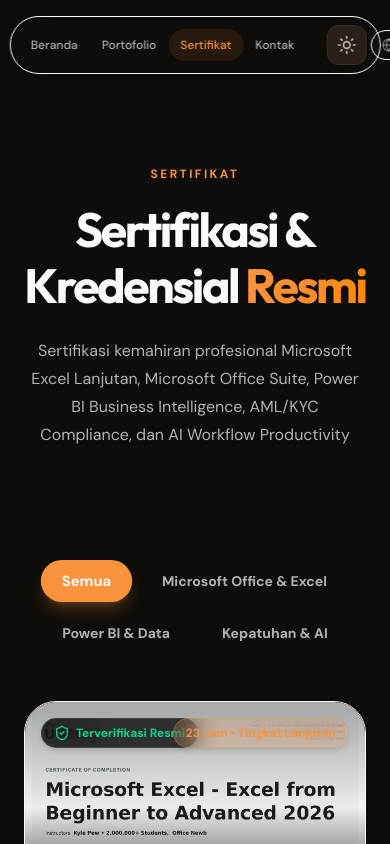
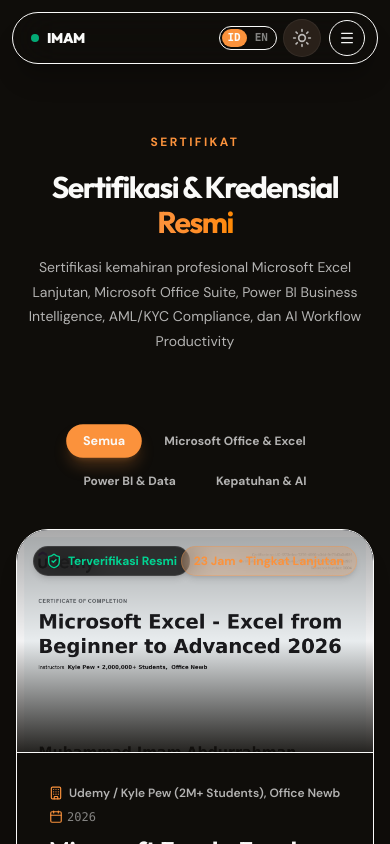
Before and after one commit to imamabdurrahmann/portfolio, a Next.js app: page /certificates in a window 390 px wide. Shown: the top 844 px of the page. Built offline with nearby package versions, Linux system fonts and the light colour scheme.

Commit message:
fix(responsive): overhaul mobile navbar, hero typography, spacing, and horizontal overflow

```diff
--- a/src/app/certificates/page.tsx
+++ b/src/app/certificates/page.tsx
@@ -80,7 +80,7 @@ export default function CertificatesPage() {
       </AnimatePresence>
 
       {/* Hero */}
-      <section className="py-20 px-6 relative overflow-hidden">
+      <section className="py-12 sm:py-20 px-4 sm:px-6 relative overflow-hidden">
         <div className="absolute top-0 right-1/4 w-96 h-96 bg-primary/10 blur-[100px] rounded-full pointer-events-none -z-10" />
         <div className="container mx-auto max-w-5xl text-center relative z-10">
           <motion.div
@@ -89,13 +89,13 @@ export default function CertificatesPage() {
             transition={{ duration: 0.5 }}
           >
             <span className="text-primary text-xs font-bold uppercase tracking-[0.2em]">{t("nav.certificates")}</span>
-            <h1 className="text-5xl md:text-7xl font-black text-foreground mt-4 tracking-tighter">
+            <h1 className="text-3xl sm:text-5xl md:text-7xl font-black text-foreground mt-4 tracking-tighter">
               {t("certificates.title")}{" "}
               <span className="text-transparent bg-clip-text bg-gradient-to-r from-primary to-orange-400">
                 {t("certificates.titleAccent")}
               </span>
             </h1>
-            <p className="mt-6 text-base md:text-lg text-foreground/60 max-w-2xl mx-auto leading-relaxed">
+            <p className="mt-4 sm:mt-6 text-sm sm:text-base md:text-lg text-foreground/70 max-w-2xl mx-auto leading-relaxed">
               {t("certificates.subtitle")}
             </p>
           </motion.div>
@@ -103,15 +103,15 @@ export default function CertificatesPage() {
       </section>
 
       {/* Certificates Grid */}
-      <section className="py-8 px-6 pb-24">
+      <section className="py-6 sm:py-8 px-4 sm:px-6 pb-16 sm:pb-24">
         <div className="container mx-auto max-w-6xl">
           {/* Filters */}
-          <div className="flex justify-center flex-wrap gap-3 md:gap-4 mb-12">
+          <div className="flex justify-center flex-wrap gap-2 sm:gap-3 md:gap-4 mb-8 sm:mb-12">
             {(['all', 'office', 'data', 'compliance'] as const).map((f) => (
               <button
                 key={f}
                 onClick={() => setFilter(f)}
-                className={`px-5 py-2.5 rounded-full text-sm md:text-base font-bold transition-all ${
+                className={`px-4 sm:px-5 py-2 sm:py-2.5 rounded-full text-xs sm:text-sm md:text-base font-bold transition-all ${
                   filter === f
                     ? 'bg-primary text-primary-foreground shadow-lg shadow-primary/25 scale-105'
                     : 'bg-secondary/50 text-foreground/70 hover:bg-secondary hover:text-foreground hover:scale-105'
--- a/src/app/globals.css
+++ b/src/app/globals.css
@@ -113,6 +113,8 @@ html[data-theme="light"],
 
   html {
     scroll-behavior: smooth;
+    overflow-x: hidden;
+    max-width: 100vw;
   }
 
   body {
@@ -124,6 +126,9 @@ html[data-theme="light"],
     -moz-osx-font-smoothing: grayscale;
     transition: background 0.4s ease, color 0.4s ease;
     position: relative;
+    overflow-x: hidden;
+    max-width: 100vw;
+    width: 100%;
   }
 
   /* Page transition - fade in on load */
@@ -257,9 +262,9 @@ h1, h2, h3, h4, h5, h6 {
   display: flex;
   align-items: center;
   justify-content: center;
-  width: 40px;
-  height: 40px;
-  border-radius: 0.75rem;
+  width: 38px;
+  height: 38px;
+  border-radius: 9999px;
   background: var(--secondary);
   border: 1px solid var(--border);
   cursor: pointer;
--- a/src/components/LanguageToggle.tsx
+++ b/src/components/LanguageToggle.tsx
@@ -7,12 +7,12 @@ export function LanguageToggle() {
   const { locale, setLocale } = useLocale();
 
   return (
-    <div className="flex items-center gap-0.5 p-1 rounded-full bg-secondary/80 border border-border text-xs font-mono">
-      <Globe className="w-3.5 h-3.5 ml-1.5 mr-0.5 text-foreground/50 shrink-0" />
+    <div className="flex items-center gap-0.5 p-0.5 sm:p-1 rounded-full bg-secondary/80 border border-border text-xs font-mono">
+      <Globe className="w-3.5 h-3.5 ml-1 mr-0.5 text-foreground/50 shrink-0 hidden sm:block" />
       <button
         type="button"
         onClick={() => setLocale("id")}
-        className={`px-2 py-0.5 rounded-full transition-all text-xs font-bold ${
+        className={`px-1.5 sm:px-2 py-0.5 rounded-full transition-all text-[11px] sm:text-xs font-bold ${
           locale === "id"
             ? "bg-primary text-primary-foreground shadow-sm"
             : "text-foreground/50 hover:text-foreground hover:bg-white/5"
@@ -24,7 +24,7 @@ export function LanguageToggle() {
       <button
         type="button"
         onClick={() => setLocale("en")}
-        className={`px-2 py-0.5 rounded-full transition-all text-xs font-bold ${
+        className={`px-1.5 sm:px-2 py-0.5 rounded-full transition-all text-[11px] sm:text-xs font-bold ${
           locale === "en"
             ? "bg-primary text-primary-foreground shadow-sm"
             : "text-foreground/50 hover:text-foreground hover:bg-white/5"
--- a/src/components/Navbar.tsx
+++ b/src/components/Navbar.tsx
@@ -1,26 +1,35 @@
 "use client";
 
+import { useState, useEffect } from "react";
 import Link from "next/link";
 import { usePathname } from "next/navigation";
 import { ThemeToggle } from "./ThemeToggle";
 import { LanguageToggle } from "./LanguageToggle";
 import { useLocale } from "@/i18n/LocaleProvider";
+import { Menu, X, ArrowRight, Home, Briefcase, Award, Mail } from "lucide-react";
+import { motion, AnimatePresence } from "framer-motion";
 
 export function Navbar() {
   const pathname = usePathname();
   const { t } = useLocale();
+  const [mobileMenuOpen, setMobileMenuOpen] = useState(false);
+
+  // Close mobile menu whenever pathname changes
+  useEffect(() => {
+    setMobileMenuOpen(false);
+  }, [pathname]);
 
   const navLinks = [
-    { href: "/", label: t("nav.home") },
-    { href: "/projects", label: t("nav.projects") },
-    { href: "/certificates", label: t("nav.certificates") },
-    { href: "/contact", label: t("nav.contact") },
+    { href: "/", label: t("nav.home"), icon: Home },
+    { href: "/projects", label: t("nav.projects"), icon: Briefcase },
+    { href: "/certificates", label: t("nav.certificates"), icon: Award },
+    { href: "/contact", label: t("nav.contact"), icon: Mail },
   ];
 
   return (
-    <header className="fixed top-4 sm:top-6 left-1/2 -translate-x-1/2 z-50 w-[95%] sm:w-full max-w-fit pointer-events-none">
-      <nav className="pointer-events-auto bg-card/70 backdrop-blur-xl border border-border/50 shadow-2xl shadow-black/20 rounded-full px-2 py-2 flex items-center justify-between gap-1 sm:gap-2">
-        {/* Desktop & Mobile Links Container */}
+    <header className="fixed top-3 sm:top-6 left-0 right-0 z-50 pointer-events-none px-3 sm:px-6">
+      {/* DESKTOP NAVBAR (md and up) */}
+      <nav className="hidden md:flex pointer-events-auto mx-auto max-w-fit bg-card/75 backdrop-blur-xl border border-border/50 shadow-2xl shadow-black/20 rounded-full px-2.5 py-2 items-center justify-between gap-2">
         <div className="flex items-center">
           {navLinks.map((link) => {
             const isActive = pathname === link.href;
@@ -28,7 +37,7 @@ export function Navbar() {
               <Link
                 key={link.href}
                 href={link.href}
-                className={`relative px-3 sm:px-5 py-2 rounded-full text-xs sm:text-sm font-medium transition-colors whitespace-nowrap ${
+                className={`relative px-4 lg:px-5 py-2 rounded-full text-xs sm:text-sm font-medium transition-colors whitespace-nowrap ${
                   isActive
                     ? "text-primary"
                     : "text-foreground/60 hover:text-foreground"
@@ -47,14 +56,96 @@ export function Navbar() {
         <div className="w-[1px] h-6 bg-border mx-1"></div>
 
         {/* Actions */}
-        <div className="flex items-center gap-1 sm:gap-2 pl-1 pr-1">
+        <div className="flex items-center gap-2 pl-1 pr-1">
           <ThemeToggle />
           <LanguageToggle />
-          <Link href="/contact" className="hidden sm:block ml-1 px-4 py-2 bg-primary text-primary-foreground font-bold rounded-full text-sm hover:scale-105 transition-transform">
+          <Link
+            href="/contact"
+            className="ml-1 px-4 py-2 bg-primary text-primary-foreground font-bold rounded-full text-sm hover:scale-105 transition-transform"
+          >
             {t("nav.hireMe")}
           </Link>
         </div>
       </nav>
+
+      {/* MOBILE NAVBAR (< md) */}
+      <div className="flex md:hidden flex-col max-w-md mx-auto w-full">
+        <nav className="pointer-events-auto bg-card/85 backdrop-blur-xl border border-border/60 shadow-xl shadow-black/20 rounded-full px-3 py-1.5 flex items-center justify-between w-full">
+          {/* Brand Logo / Monogram */}
+          <Link
+            href="/"
+            className="flex items-center gap-2 pl-1.5 pr-2 py-1 text-sm font-black tracking-tight text-foreground hover:text-primary transition-colors"
+          >
+            <span className="w-2 h-2 rounded-full bg-emerald-400 animate-pulse"></span>
+            <span className="font-heading">IMAM</span>
+          </Link>
+
+          {/* Action Group: Theme, Language, Hamburger */}
+          <div className="flex items-center gap-1.5">
+            <LanguageToggle />
+            <ThemeToggle />
+            <button
+              type="button"
+              onClick={() => setMobileMenuOpen(!mobileMenuOpen)}
+              className="w-9 h-9 rounded-full bg-secondary/80 border border-border flex items-center justify-center text-foreground hover:bg-primary hover:text-primary-foreground transition-colors ml-0.5 active:scale-95"
+              aria-label="Toggle navigation menu"
+            >
+              {mobileMenuOpen ? <X className="w-4 h-4" /> : <Menu className="w-4 h-4" />}
+            </button>
+          </div>
+        </nav>
+
+        {/* Mobile Dropdown Menu */}
+        <AnimatePresence>
+          {mobileMenuOpen && (
+            <motion.div
+              initial={{ opacity: 0, y: -8, scale: 0.98 }}
+              animate={{ opacity: 1, y: 0, scale: 1 }}
+              exit={{ opacity: 0, y: -8, scale: 0.98 }}
+              transition={{ duration: 0.2, ease: "easeOut" }}
+              className="pointer-events-auto mt-2 w-full bg-card/95 backdrop-blur-2xl border border-border/80 shadow-2xl rounded-3xl p-3 flex flex-col gap-1 overflow-hidden"
+            >
+              {navLinks.map((link) => {
+                const isActive = pathname === link.href;
+                const Icon = link.icon;
+                return (
+                  <Link
+                    key={link.href}
+                    href={link.href}
+                    onClick={() => setMobileMenuOpen(false)}
+                    className={`flex items-center justify-between px-4 py-3 rounded-2xl text-sm font-semibold transition-all ${
+                      isActive
+                        ? "bg-primary text-primary-foreground shadow-md"
+                        : "text-foreground/80 hover:bg-secondary/80"
+                    }`}
+                  >
+                    <div className="flex items-center gap-3">
+                      <Icon className={`w-4 h-4 ${isActive ? "text-primary-foreground" : "text-primary"}`} />
+                      <span>{link.label}</span>
+                    </div>
+                    {isActive ? (
+                      <span className="w-2 h-2 rounded-full bg-primary-foreground"></span>
+                    ) : (
+                      <ArrowRight className="w-4 h-4 text-foreground/40" />
+                    )}
+                  </Link>
+                );
+              })}
+
+              <div className="pt-2 mt-1 border-t border-border/50">
+                <Link
+                  href="/contact"
+                  onClick={() => setMobileMenuOpen(false)}
+                  className="w-full py-3 px-4 bg-primary text-primary-foreground text-center font-bold text-sm rounded-2xl hover:bg-orange-600 transition-colors shadow-md flex items-center justify-center gap-2"
+                >
+                  <Mail className="w-4 h-4" />
+                  <span>{t("nav.hireMe")}</span>
+                </Link>
+              </div>
+            </motion.div>
+          )}
+        </AnimatePresence>
+      </div>
     </header>
   );
 }
```
Also changed, not shown: src/app/contact/ContactClient.tsx (+5 -5 lines), src/app/projects/page.tsx (+6 -6 lines), src/components/Banner.tsx (+19 -19 lines), src/components/Contact.tsx (+4 -4 lines), src/components/FeaturedProjects.tsx (+8 -8 lines), src/components/TechStack.tsx (+5 -5 lines).
